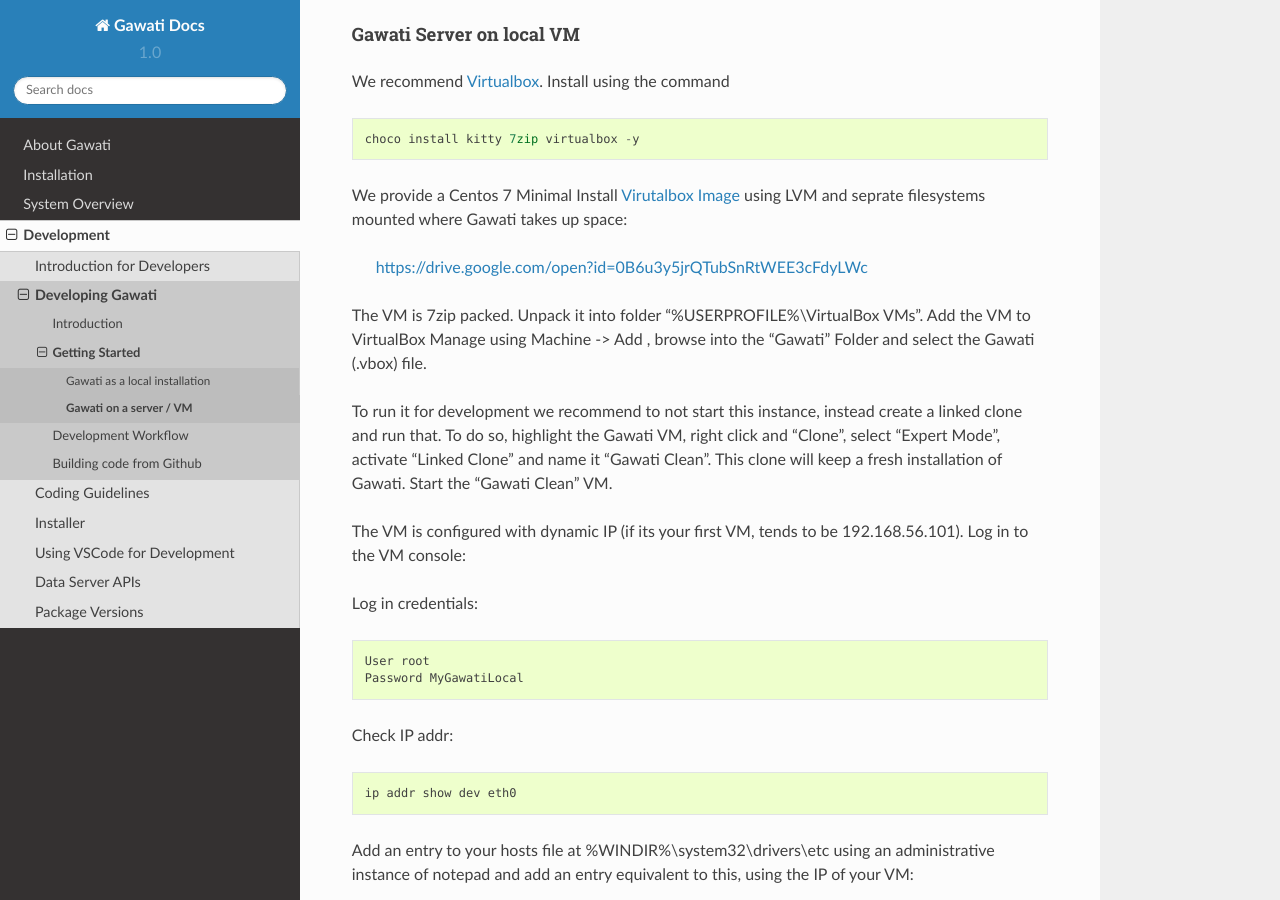
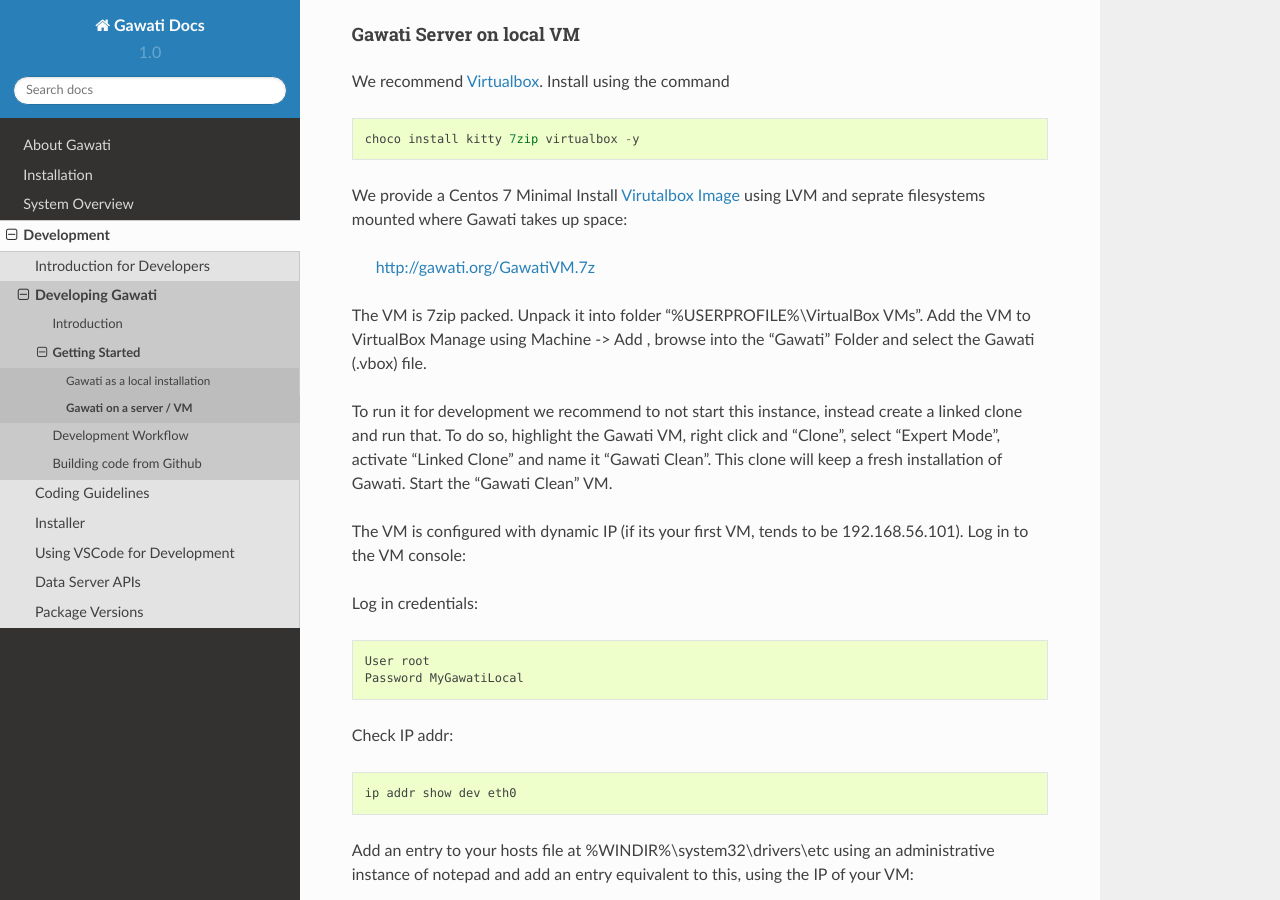
Before and after one commit to gawati/gawati-docs, a Sphinx documentation site: the page built from docs/source/development/dev-env-vm.rst, in a window 1280 px wide and 900 px high, scrolled down 825 px. Built offline with Sphinx 7.4.7 and the Read the Docs theme 2.0.0, drawn with Linux system fonts in a browser that asks for light colours; part of the change alters nothing that is shown.

Commit message:
Provide at gawati webserver. Allows download from script.

```diff
--- a/docs/source/development/dev-env-vm.rst
+++ b/docs/source/development/dev-env-vm.rst
@@ -46,7 +46,7 @@ We recommend `Virtualbox`_. Install using the command ::
 We provide a Centos 7 Minimal Install `Virutalbox Image`_ using LVM and seprate
 filesystems mounted where Gawati takes up space:
 
-  https://drive.google.com/open?id=0B6u3y5jrQTubSnRtWEE3cFdyLWc
+  http://gawati.org/GawatiVM.7z
 
 The VM is 7zip packed. Unpack it into folder "%USERPROFILE%\\VirtualBox VMs".
 Add the VM to VirtualBox Manage using Machine -> Add , browse into the "Gawati"
```
